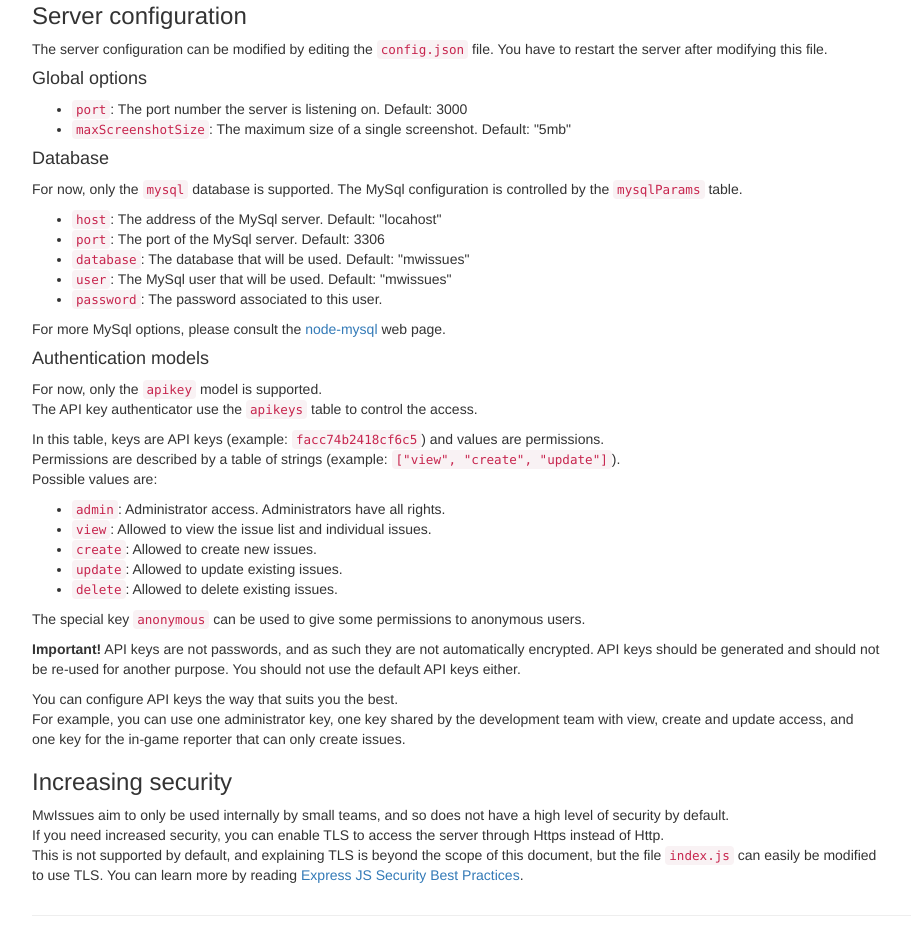
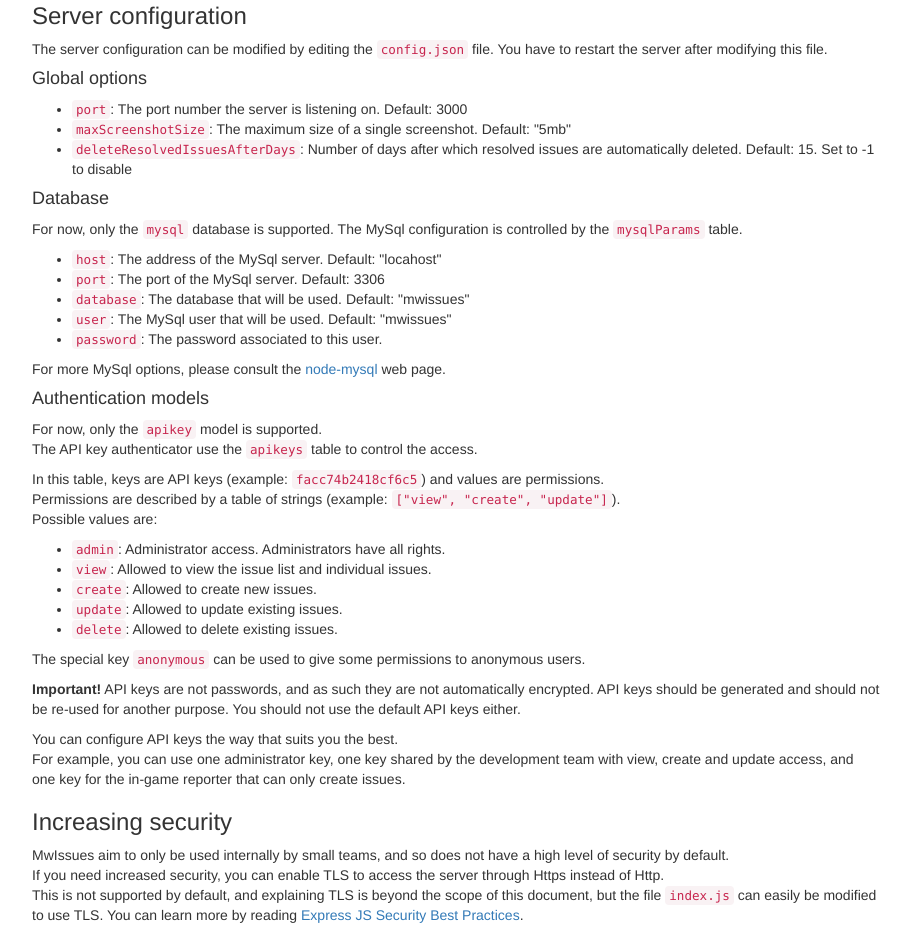
Before and after one commit to InfiniteRam/mwissues-website, a plain HTML site: page server-setup.html in a window 1280 px wide. Shown: the part 876-1809 px from the top of the page, without its empty margins (38-949 px from the left). Drawn offline with nearby package versions, Linux system fonts and the light colour scheme.

Commit message:
Add documentation for issues maintenance

```diff
--- a/server-setup.html
+++ b/server-setup.html
@@ -128,6 +128,7 @@ cd mwissues-nodejs-server</pre>
             <ul>
               <li><code>port</code>: The port number the server is listening on. Default: 3000</li>
               <li><code>maxScreenshotSize</code>: The maximum size of a single screenshot. Default: "5mb"</li>
+              <li><code>deleteResolvedIssuesAfterDays</code>: Number of days after which resolved issues are automatically deleted. Default: 15. Set to -1 to disable</li>
             </ul>
           </p>
 
```
